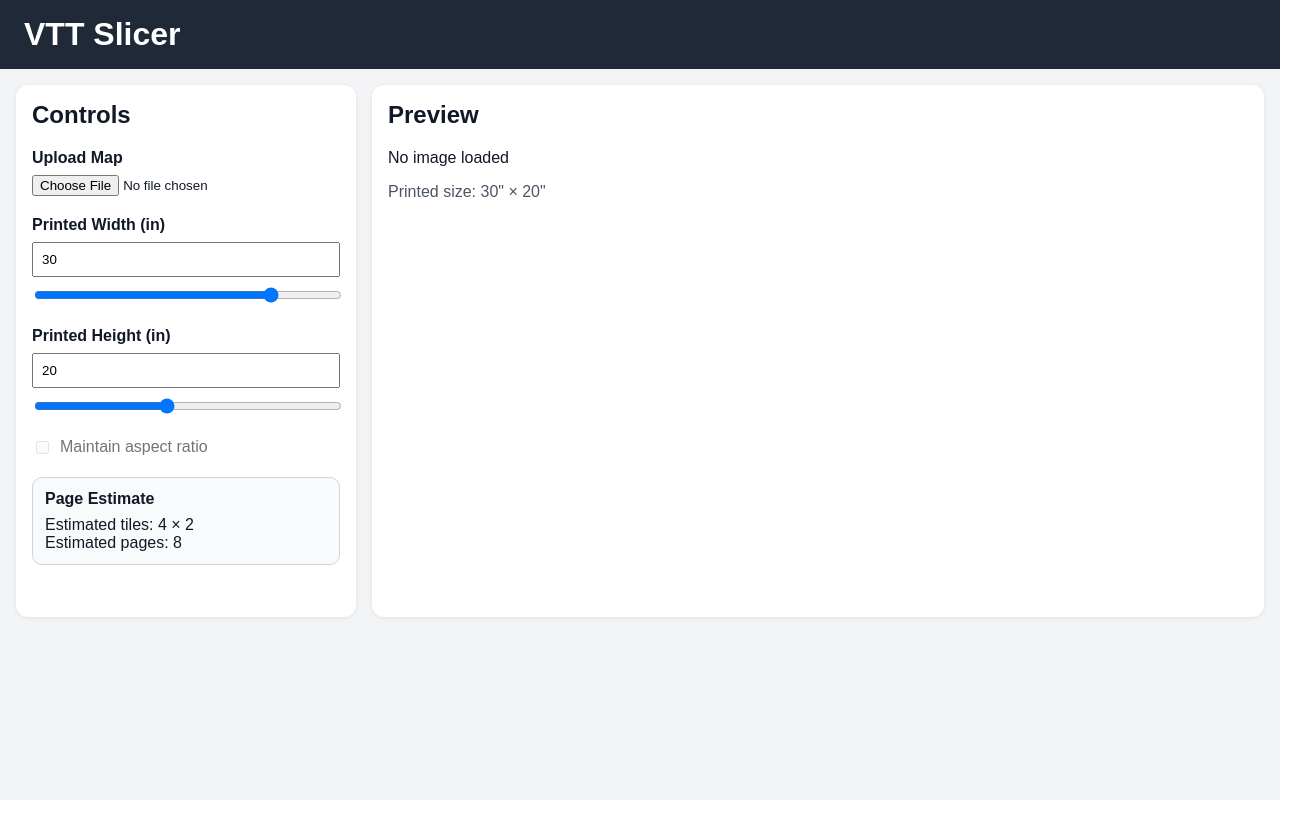
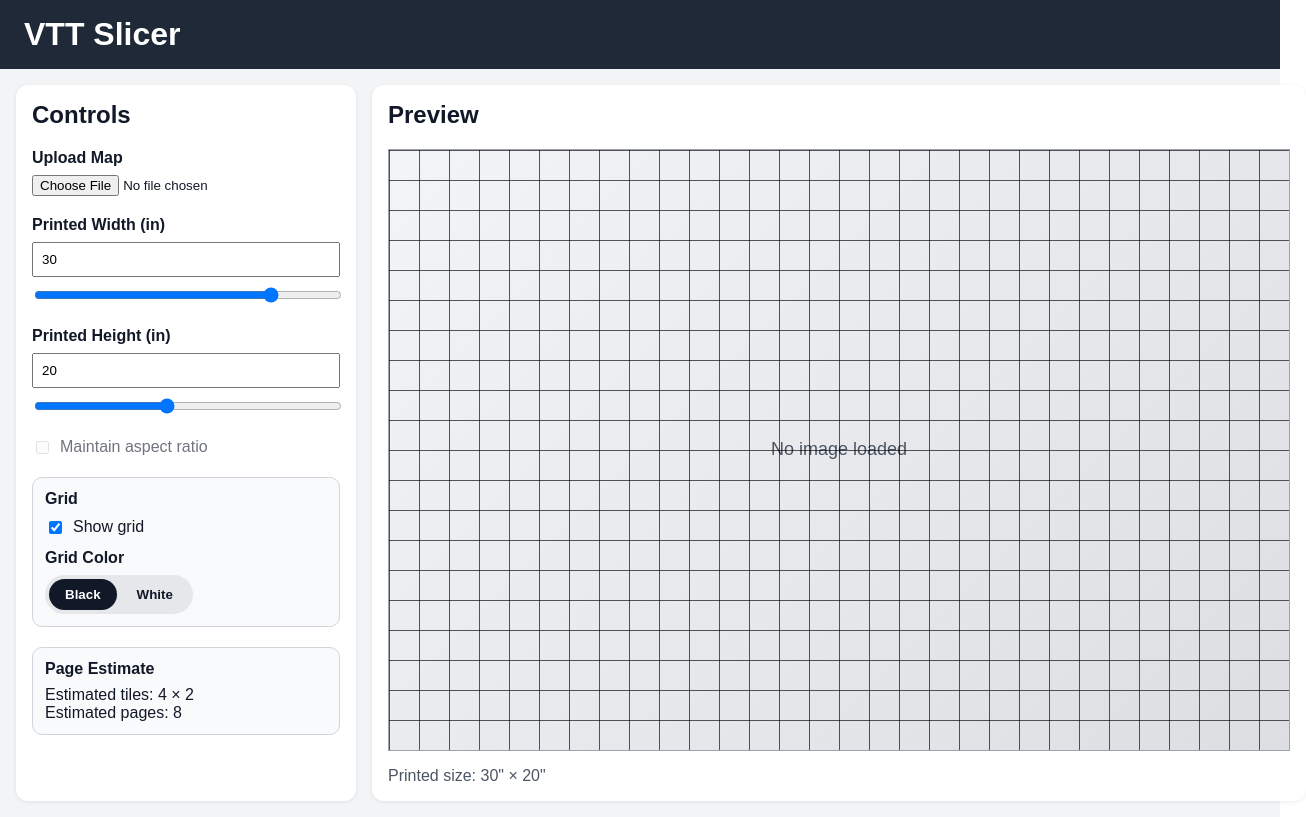
Before and after one commit to Trumpootcom/wms-ts, a React (Vite) app: page / in a window 1280 px wide. Shown: the whole page, 1306 px wide, since content can reach past the window. Built offline with nearby package versions, Linux system fonts and the light colour scheme.

Commit message:
Convert preview to printed-map stage with stretch-to-fill rendering

```diff
--- a/src/App.tsx
+++ b/src/App.tsx
@@ -6,6 +6,8 @@ const DEFAULT_WIDTH_IN = 30;
 const DEFAULT_HEIGHT_IN = 20;
 const TILE_WIDTH_IN = 8;
 const TILE_HEIGHT_IN = 10;
+const PREVIEW_MAX_WIDTH_PX = 900;
+const PREVIEW_MAX_HEIGHT_PX = 620;
 
 function clamp(value: number, min: number, max: number): number {
   if (Number.isNaN(value)) return min;
@@ -16,6 +18,8 @@ function roundToTenth(value: number): number {
   return Math.round(value * 10) / 10;
 }
 
+type GridColor = "black" | "white";
+
 function App() {
   const [imageUrl, setImageUrl] = useState<string | null>(null);
   const [imageAspectRatio, setImageAspectRatio] = useState<number | null>(null);
@@ -23,6 +27,9 @@ function App() {
   const [printedWidthIn, setPrintedWidthIn] = useState<number>(DEFAULT_WIDTH_IN);
   const [printedHeightIn, setPrintedHeightIn] = useState<number>(DEFAULT_HEIGHT_IN);
   const [maintainAspectRatio, setMaintainAspectRatio] = useState<boolean>(false);
+
+  const [showGrid, setShowGrid] = useState<boolean>(true);
+  const [gridColor, setGridColor] = useState<GridColor>("black");
 
   function handleFileUpload(e: React.ChangeEvent<HTMLInputElement>) {
     const file = e.target.files?.[0];
@@ -125,6 +132,26 @@ function App() {
       cols,
       rows,
       total: cols * rows,
+    };
+  }, [printedWidthIn, printedHeightIn]);
+
+  const previewGridLineColor =
+    gridColor === "black" ? "rgba(0,0,0,0.65)" : "rgba(255,255,255,0.85)";
+
+  const previewStage = useMemo(() => {
+    const aspect = printedWidthIn / printedHeightIn;
+
+    let width = PREVIEW_MAX_WIDTH_PX;
+    let height = width / aspect;
+
+    if (height > PREVIEW_MAX_HEIGHT_PX) {
+      height = PREVIEW_MAX_HEIGHT_PX;
+      width = height * aspect;
+    }
+
+    return {
+      width: Math.round(width),
+      height: Math.round(height),
     };
   }, [printedWidthIn, printedHeightIn]);
 
@@ -251,6 +278,80 @@ function App() {
 
           <div
             style={{
+              marginBottom: "20px",
+              border: "1px solid #d1d5db",
+              borderRadius: "10px",
+              padding: "12px",
+              background: "#f9fafb",
+            }}
+          >
+            <div style={{ fontWeight: 700, marginBottom: "10px" }}>Grid</div>
+
+            <label
+              style={{
+                display: "flex",
+                alignItems: "center",
+                gap: "8px",
+                marginBottom: "12px",
+              }}
+            >
+              <input
+                type="checkbox"
+                checked={showGrid}
+                onChange={(e) => setShowGrid(e.target.checked)}
+              />
+              Show grid
+            </label>
+
+            <div style={{ marginBottom: "8px", fontWeight: 700 }}>Grid Color</div>
+
+            <div
+              style={{
+                display: "inline-flex",
+                background: "#e5e7eb",
+                borderRadius: "999px",
+                padding: "4px",
+                gap: "4px",
+              }}
+            >
+              <button
+                type="button"
+                onClick={() => setGridColor("black")}
+                style={{
+                  border: "none",
+                  borderRadius: "999px",
+                  padding: "8px 16px",
+                  cursor: "pointer",
+                  background: gridColor === "black" ? "#111827" : "transparent",
+                  color: gridColor === "black" ? "white" : "#111827",
+                  fontWeight: 700,
+                }}
+              >
+                Black
+              </button>
+
+              <button
+                type="button"
+                onClick={() => setGridColor("white")}
+                style={{
+                  border: "none",
+                  borderRadius: "999px",
+                  padding: "8px 16px",
+                  cursor: "pointer",
+                  background: gridColor === "white" ? "white" : "transparent",
+                  color: "#111827",
+                  fontWeight: 700,
+                  boxShadow:
+                    gridColor === "white" ? "0 0 0 1px rgba(0,0,0,0.12) inset" : "none",
+                }}
+              >
+                White
+              </button>
+            </div>
+          </div>
+
+          <div
+            style={{
               border: "1px solid #d1d5db",
               borderRadius: "10px",
               padding: "12px",
@@ -276,19 +377,73 @@ function App() {
         >
           <h2 style={{ marginTop: 0 }}>Preview</h2>
 
+          <div
+            style={{
+              display: "flex",
+              justifyContent: "center",
+              alignItems: "flex-start",
+              width: "100%",
+              overflow: "auto",
+            }}
+          >
+            <div
+              style={{
+                width: `${previewStage.width}px`,
+                height: `${previewStage.height}px`,
+                position: "relative",
+                border: "1px solid #9ca3af",
+                background: "#e5e7eb",
+                boxShadow: "0 1px 4px rgba(0,0,0,0.08)",
+                overflow: "hidden",
+              }}
+            >
               {imageUrl ? (
                 <img
                   src={imageUrl}
                   alt="Uploaded map preview"
                   style={{
-                maxWidth: "100%",
-                maxHeight: "600px",
-                border: "1px solid #ccc",
+                    position: "absolute",
+                    inset: 0,
+                    width: "100%",
+                    height: "100%",
+                    objectFit: "fill",
+                    display: "block",
                   }}
                 />
               ) : (
-            <p>No image loaded</p>
+                <div
+                  style={{
+                    position: "absolute",
+                    inset: 0,
+                    display: "flex",
+                    alignItems: "center",
+                    justifyContent: "center",
+                    color: "#4b5563",
+                    fontSize: "18px",
+                    background:
+                      "linear-gradient(135deg, rgba(255,255,255,0.55), rgba(0,0,0,0.04))",
+                  }}
+                >
+                  No image loaded
+                </div>
               )}
+
+              {showGrid && (
+                <div
+                  style={{
+                    position: "absolute",
+                    inset: 0,
+                    pointerEvents: "none",
+                    backgroundImage: `
+                      linear-gradient(to right, ${previewGridLineColor} 1px, transparent 1px),
+                      linear-gradient(to bottom, ${previewGridLineColor} 1px, transparent 1px)
+                    `,
+                    backgroundSize: `${100 / printedWidthIn}% ${100 / printedHeightIn}%`,
+                  }}
+                />
+              )}
+            </div>
+          </div>
 
           <div style={{ marginTop: "16px", color: "#4b5563" }}>
             Printed size: {printedWidthIn}" × {printedHeightIn}"
```
Lines whose indentation alone changed are shown as unchanged.
